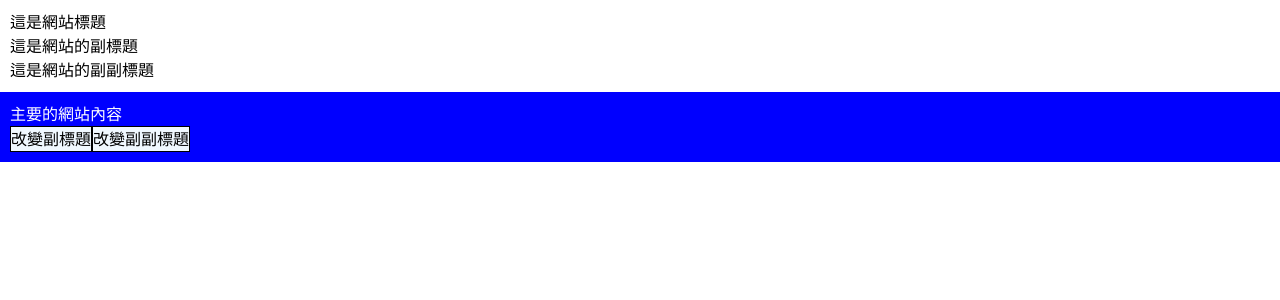
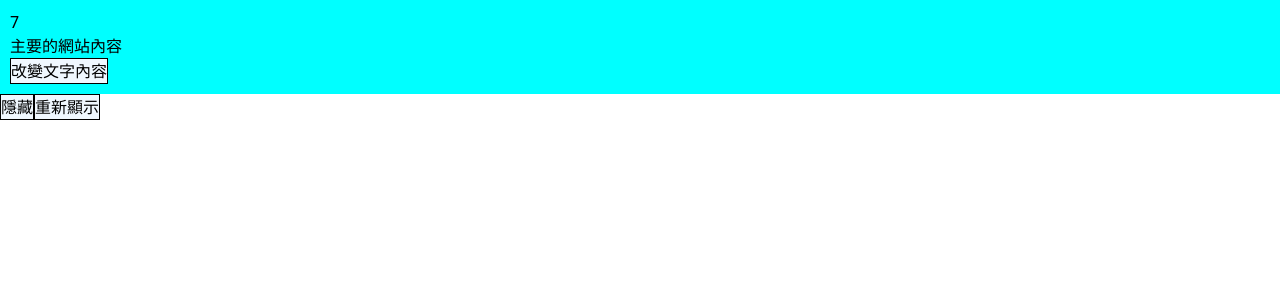
Before and after one commit to kirito489/vue-training, a Vue app: page / in a window 1280 px wide. Shown: the top 300 px of the page. Built offline with nearby package versions, Linux system fonts and the light colour scheme.

Commit message:
Vue 組件結構：生命週期

```diff
--- a/src/App.vue
+++ b/src/App.vue
@@ -1,33 +1,34 @@
 <script setup>
-  import NavComp from './Nav.vue';
-  import MainComp from './Main.vue'
   import { ref } from 'vue';
+  import MainComp from './Main.vue';
 
-  const subtitle = ref('這是網站的副標題');
-  const subsubtitle = ref('這是網站的副副標題')
-  const updateSubtitle = function() {
-    subtitle.value = '這是網站新的副標題';
+  const visible = ref(true);
+  const hide = function() {
+    visible.value = false;
   };
-  const updateSubSubtitle = function() {
-    subsubtitle.value = '這是網站新的副副標題'
-  }
+  const show = function() {
+    visible.value = true;
+  };
 </script>
 
 <template>
-  <NavComp
-  title = '這是網站標題'
-  :subtitle = 'subtitle'
-  :subsubtitle = 'subsubtitle'
-  ></NavComp>
-
-  <MainComp
-    color = 'white'
-    bgc = 'blue'
-    @update = 'updateSubtitle'
-    @update-1 = 'updateSubSubtitle'
-  ></MainComp>
+  <MainComp v-if="visible"></MainComp>
+  <button @click="hide">隱藏</button>
+  <button @click="show">重新顯示</button>
 </template>
 
 <style scoped>
+  button {
+    border: 1px solid black;
+    background-color: aliceblue;
+    color: black;
+  }
 
+  button:hover {
+    opacity: 0.7;
+  }
+
+  button:active {
+    opacity: 0.5;
+  }
 </style>
--- a/src/Main.vue
+++ b/src/Main.vue
@@ -1,28 +1,41 @@
 <script setup>
-  import { ref } from 'vue';
+  import { onMounted, onUpdated, onUnmounted, ref } from 'vue';
+
+  const counter = ref(0);
+  let scheduleId;
+  onMounted(function() {
+    console.log('組件掛載完成');
+    scheduleId = window.setInterval(function() {
+      console.log('每隔1秒鐘，數字的加1');
+      counter.value = counter.value + 1;
+    }, 1000);
+  });
+  onUpdated(function() {
+    console.log('組件更新完成');
+  });
+  onUnmounted(function() {
+    console.log('組件卸載完成');
+    window.clearInterval(scheduleId);
+  });
 
   const text = ref('主要的網站內容');
-  const change = function() {
-    text.value = '新的網站內容'
-  };
-  defineProps(['color', 'bgc']);
-  const emit = defineEmits(['update', 'update-1'])
-  const updateParentSubSubtitle = function() {
-    emit('update-1');
+  const changeText = function() {
+    text.value = text.value === '新的網站內容' ? '主要的網站內容' : '新的網站內容'
   };
 </script>
 
 <template>
-  <main :style="{ color, backgroundColor: bgc  }">
-    <div @click="change"> {{ text }} </div>
-    <button @click="$emit('update')">改變副標題</button>
-    <button @click="updateParentSubSubtitle">改變副副標題</button>
+  <main>
+    <div> {{ counter }} </div>
+    <div> {{ text }} </div>
+    <button @click="changeText">改變文字內容</button>
   </main>
 </template>
 
 <style scoped>
   main {
     padding: 10px;
+    background-color: aqua;
   }
 
   button {
@@ -30,4 +43,12 @@
     background-color: aliceblue;
     color: black;
   }
+
+  button:hover {
+    opacity: 0.7;
+  }
+
+  button:active {
+    opacity: 0.5;
+  }
 </style>
--- a/src/Nav.vue
+++ b/src/Nav.vue
@@ -1,17 +1,11 @@
 <script setup>
-  defineProps(['title', 'subtitle', 'subsubtitle'])
+
 </script>
 
 <template>
-  <nav>
-    <div> {{ title }} </div>
-    <div> {{ subtitle }} </div>
-    <div> {{ subsubtitle }} </div>
-  </nav>
+
 </template>
 
 <style scoped>
-  nav {
-    padding: 10px;
-  }
+
 </style>
```
